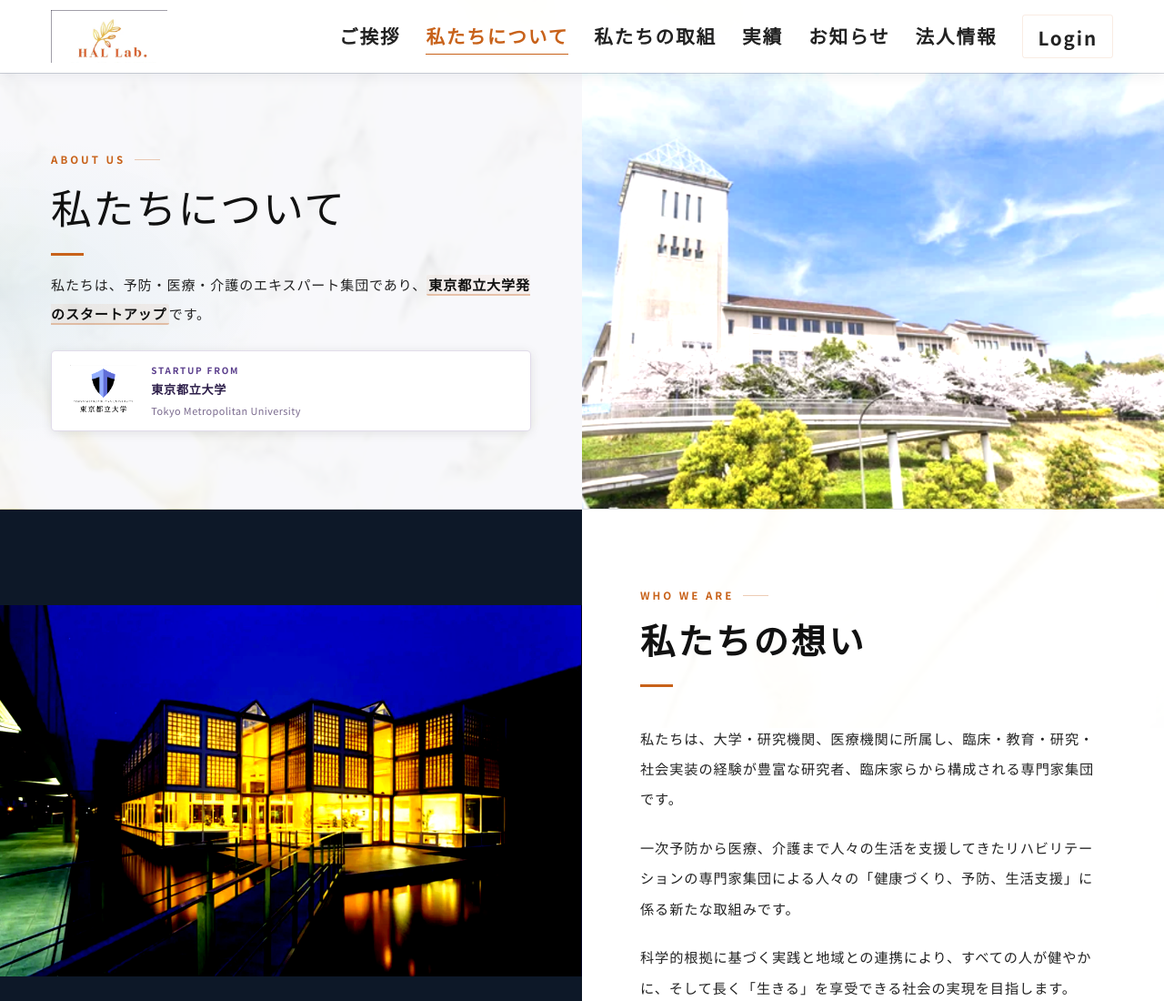
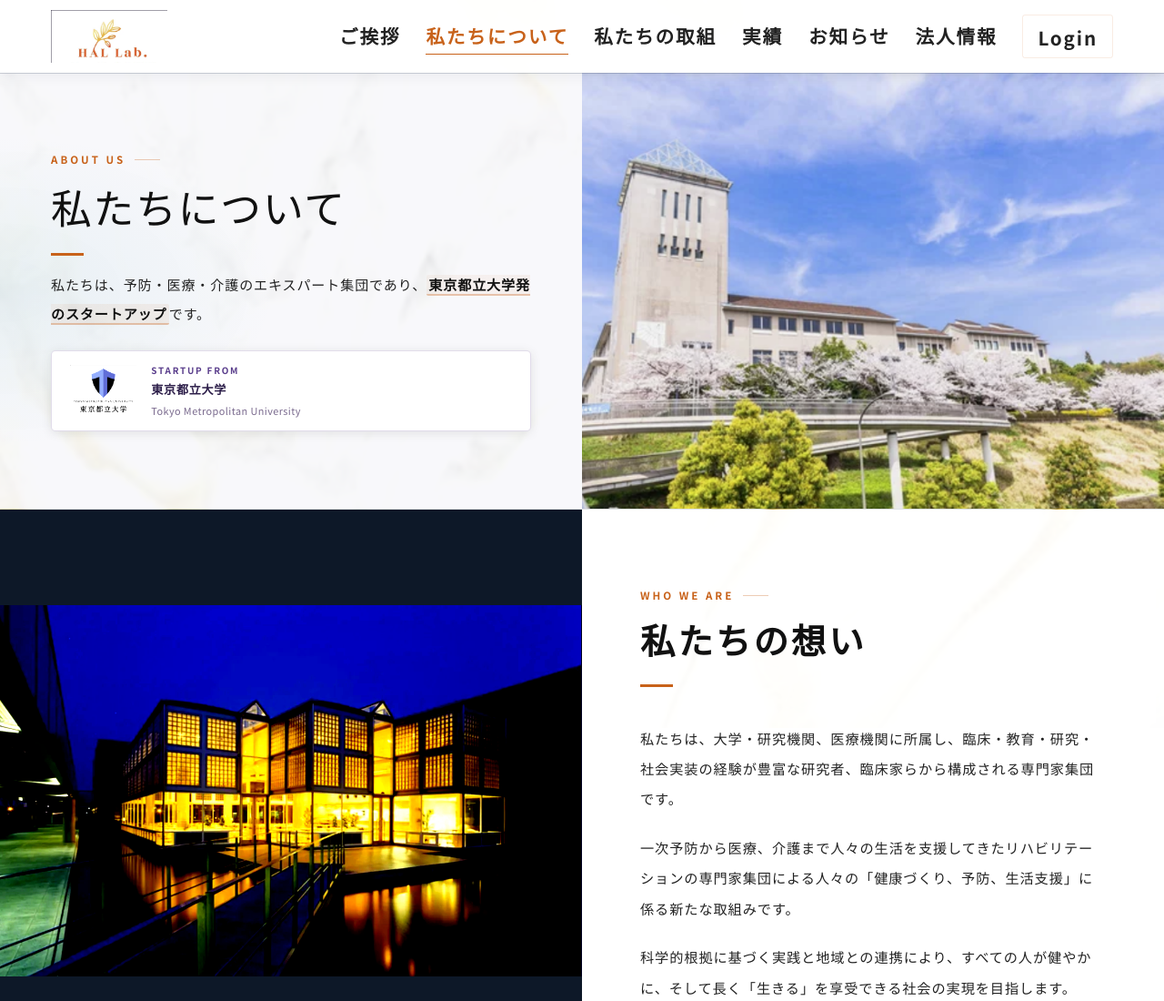
Before and after one commit to YukiAbeJ/-hallab-website, a plain HTML site: page hallab-website/hallab-website/about.html in a window 1280 px wide. Shown: the top 1100 px of the page at 91% size. Drawn offline with nearby package versions, Linux system fonts and the light colour scheme; a web font is replaced by a local one.

Commit message:
Add files via upload

```diff
--- a/hallab-website/hallab-website/about.html
+++ b/hallab-website/hallab-website/about.html
@@ -57,7 +57,7 @@
       </div>
     </div>
     <div class="page-hero-media">
-      <img src="img/tmu-campus-2.png" alt="東京都立大学キャンパス" style="object-fit:cover;object-position:center center;">
+      <img src="img/tmu-campus-2.png" alt="東京都立大学キャンパス" style="object-fit:cover;object-position:center center;filter:brightness(0.95) contrast(1.05) saturate(1.05);image-rendering:-webkit-optimize-contrast;">
     </div>
   </div>
 
```
